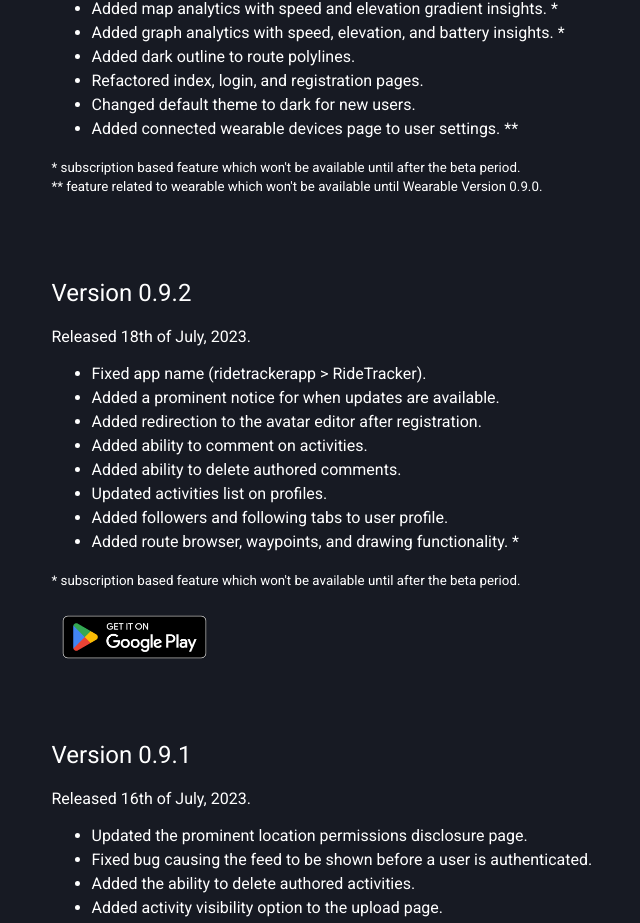
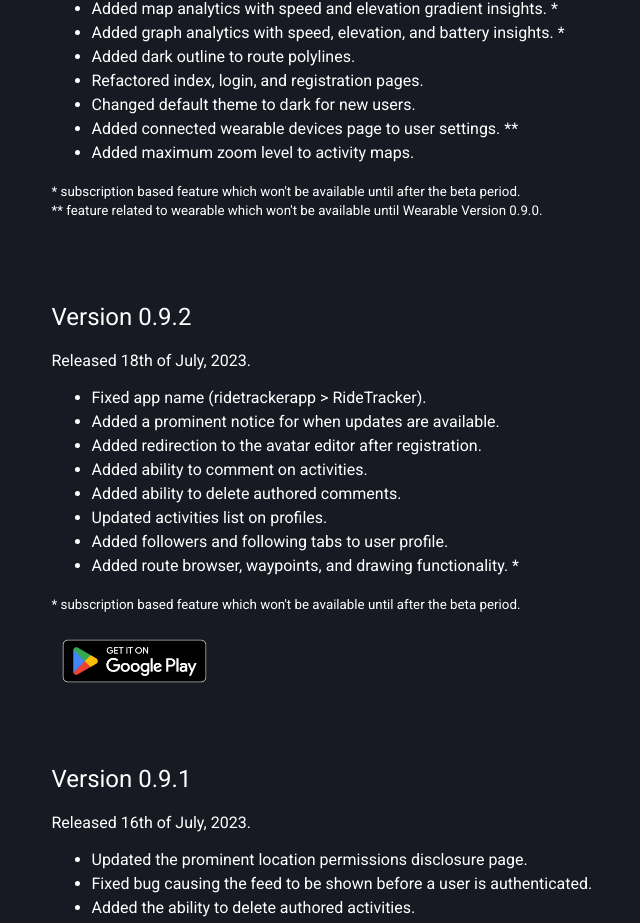
Before and after one commit to RideTracker/RideTrackerPages, a React (Create React App) app: page /changelog in a window 1280 px wide. Shown: the part 851-1774 px from the top of the page, without its empty margins (176-816 px from the left). Built offline with nearby package versions, Linux system fonts and the light colour scheme.

Commit message:
Updated version 0.9.3 changelog

```diff
--- a/src/app/changelog.tsx
+++ b/src/app/changelog.tsx
@@ -52,6 +52,7 @@ export default function ChangelogPage() {
                                 <li>Refactored index, login, and registration pages.</li>
                                 <li>Changed default theme to dark for new users.</li>
                                 <li>Added connected wearable devices page to user settings. **</li>
+                                <li>Added maximum zoom level to activity maps.</li>
                             </ul>
                             <small>* subscription based feature which won't be available until after the beta period.</small><br/>
                             <small>** feature related to wearable which won't be available until <a href="#wearable-version-0.9.0">Wearable Version 0.9.0</a>.</small>
```
